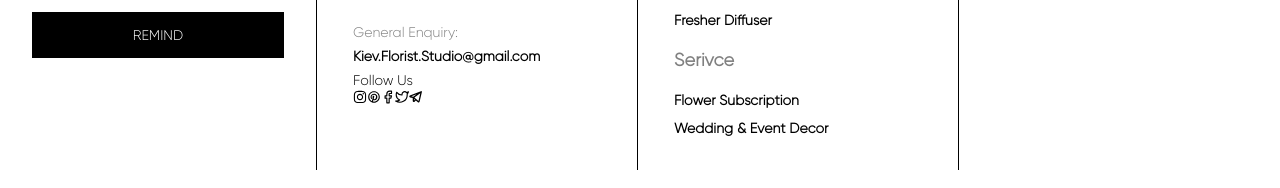
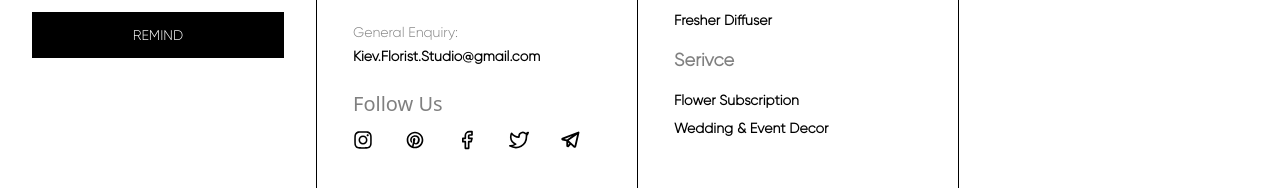
Before and after one commit to Amit-Sarode/Flower-Delivery, a React (Vite) app: page /category in a window 1280 px wide. Shown: the part 1718-1906 px from the top of the page. Built offline with nearby package versions, Linux system fonts and the light colour scheme.

Commit message:
add sign in page

```diff
--- a/src/components/Footer.css
+++ b/src/components/Footer.css
@@ -1,5 +1,3 @@
-.address::after {}
-
 .address .add2,
 .phone .phone2,
 .general .general2,
--- a/src/components/Footer.jsx
+++ b/src/components/Footer.jsx
@@ -32,8 +32,8 @@ function Footer() {
                     <p className='text-sm text-[#808080]'>General Enquiry:</p>
                     <h2 className='general text-sm flex  flex-col font-semibold cursor-pointer'> <p className='general1 text-black'>Kiev.Florist.Studio@gmail.com</p><p className='general2'>Kiev.Florist.Studio@gmail.com</p> </h2>
                     <div>
-                        <h1>Follow Us</h1>
-                        <div className='flex'>
+                        <h1 className="text-[#808080] text-xl pt-5 font-sans">Follow Us</h1>
+                        <div className='text-xl flex gap-8 pt-3 cursor-pointer'>
                             <Link to={'#'}>
                                 <FaInstagram />
                             </Link>
--- a/src/components/Navbar.css
+++ b/src/components/Navbar.css
@@ -14,6 +14,7 @@
     position: absolute;
     z-index: 10;
     transition: opacity 1s ease-in-out;
+    animation: fadeInBottom 0.2s ease-in-out reverse;
 }
 
 .two {
@@ -22,6 +23,8 @@
     z-index: 5;
     opacity: 0;
     transition: opacity 1s ease-in-out;
+    animation: fadeOutTop 0.2s ease-in-out reverse;
+
 }
 
 .main:hover .one {
```
